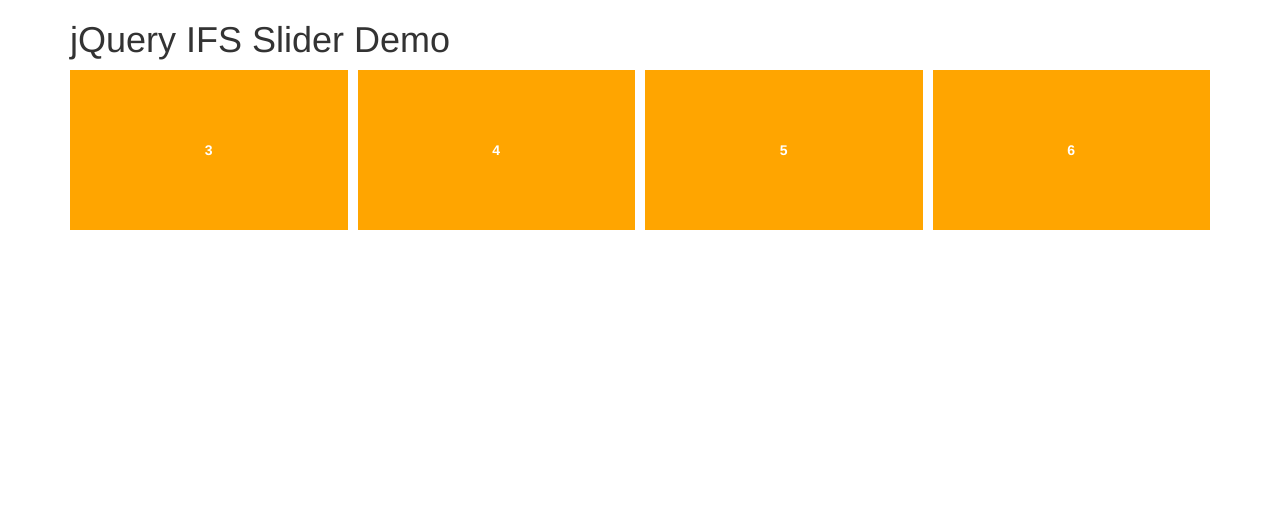
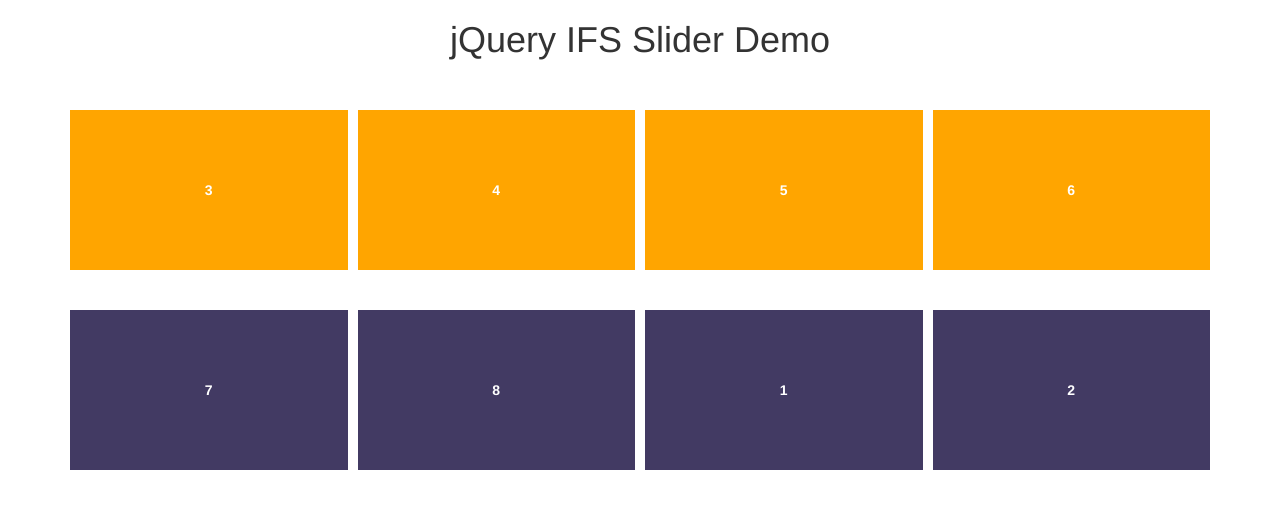
Before and after one commit to kailashyogeshwar85/ifs-slider, a plain HTML site: page index.html in a window 1280 px wide. Drawn offline with nearby package versions, Linux system fonts and the light colour scheme.

Commit message:
demo updated

```diff
--- a/index.html
+++ b/index.html
@@ -18,12 +18,24 @@
             color: #fff;
             text-align: center
         }
+        .number2{
+            padding: 70px;
+            font-weight: bold;
+            color: #fff;
+            text-align: center;
+            background: #423A63;
+        }
+        .center{
+            text-align: center
+        }
     </style>
     <script type="text/javascript" src="https://maxcdn.bootstrapcdn.com/bootstrap/3.3.7/js/bootstrap.min.js"></script>
 </head>
 <body>
     <div class="container">
-        <h1>jQuery IFS Slider Demo</h1>
+        <h1 class="center">jQuery IFS Slider Demo</h1>
+        <br>
+        <br>
         <div class="row">
             <div class="col-sm-12">
                 <ul id="kyoko">
@@ -70,6 +82,54 @@
                 </ul>
             </div>
         </div>
+        <br>
+        <br>
+        <div class="row">
+            <div class="col-md-12">
+                <ul id="takahaya">
+                    <li class="slide">
+                        <div class="number2">
+                            1
+                        </div>
+                    </li>
+                    <li class="slide">
+                        <div class="number2">
+                            2
+                        </div>
+                    </li>
+                    <li class="slide">
+                        <div class="number2">
+                            3
+                        </div>
+                    </li>
+                    <li class="slide">
+                        <div class="number2">
+                            4
+                        </div>
+                    </li>
+                    <li class="slide">
+                        <div class="number2">
+                            5
+                        </div>
+                    </li>
+                    <li class="slide">
+                        <div class="number2">
+                            6
+                        </div>
+                    </li>
+                    <li class="slide">
+                        <div class="number2">
+                            7
+                        </div>
+                    </li>
+                    <li class="slide">
+                        <div class="number2">
+                            8
+                        </div>
+                    </li>
+                </ul>
+            </div>
+        </div>
     </div>
     <script type="text/javascript" src="https://cdn.jsdelivr.net/lodash/4.17.4/lodash.min.js"></script>
     <script type="text/javascript" src="ifs.js"></script>
--- a/script.js
+++ b/script.js
@@ -6,4 +6,10 @@
       console.log("before init hook called ",instance);
     }
   });
+
+  $('#takahaya').ifsSlider({
+    auto: true,
+    ltr: true,
+    rtl: false
+  });
 }(jQuery))
```
